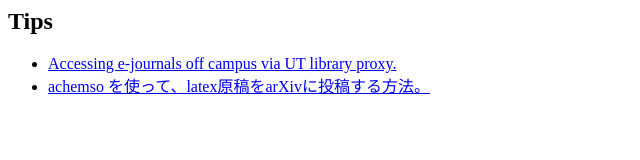
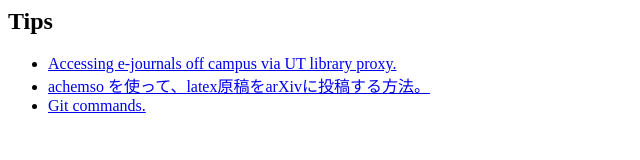
Before and after one commit to naotohori/notes, a plain HTML site: page docs/index.html in a window 1280 px wide. Shown: the whole page, without its empty margins (0-640 px from the left). Drawn offline with Linux system fonts and the light colour scheme.

Commit message:
Update index.html

```diff
--- a/docs/index.html
+++ b/docs/index.html
@@ -2,4 +2,5 @@
 <ul>
 <li> <a href='proxylibrary'>Accessing e-journals off campus via UT library proxy.</li>
 <li> <a href='achemso_in_arXiv'>achemso を使って、latex原稿をarXivに投稿する方法。</li>
+<li> <a href='git'>Git commands.</li>
 </ul>
```
